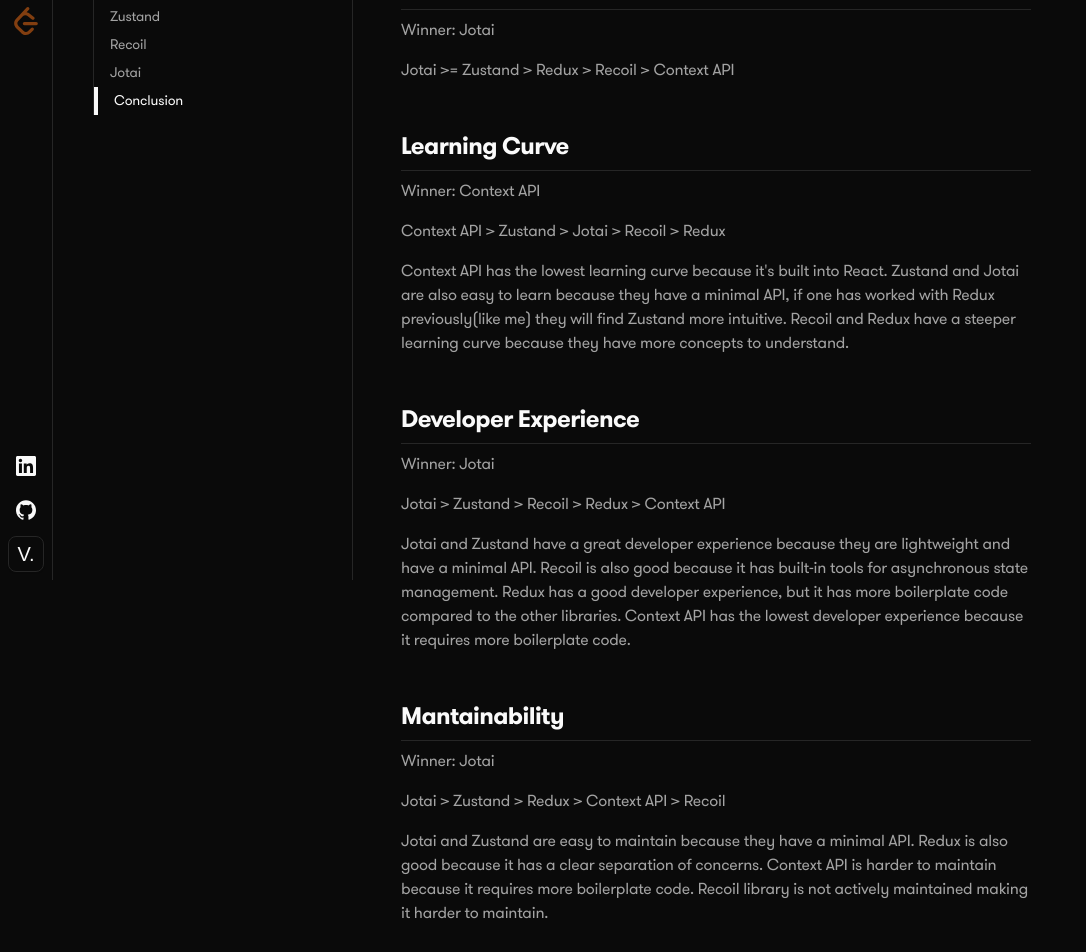
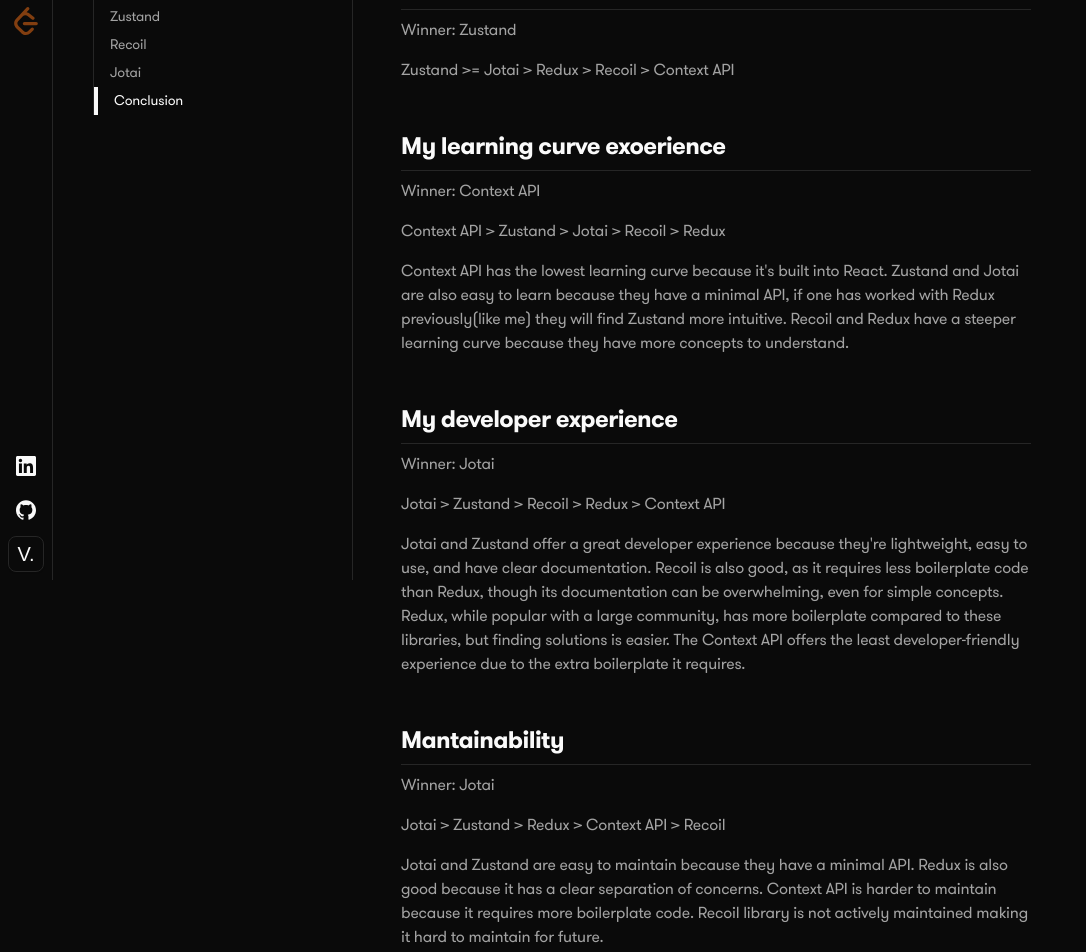
Before and after one commit to VivekGupta137/techblog, a Next.js app: page /blog/react/state-management/conclusion in a window 1280 px wide. Shown: the part 220-1172 px from the top of the page, without its empty margins (0-1086 px from the left). Built offline with nearby package versions, Linux system fonts and the light colour scheme; a web font is replaced by a local one.

Commit message:
improved the conclusion

```diff
--- a/src/app/(main)/blog/(contents)/(container)/react/state-management/conclusion/page.mdx
+++ b/src/app/(main)/blog/(contents)/(container)/react/state-management/conclusion/page.mdx
@@ -1,12 +1,12 @@
 # Conclusion
 
 ## Result
-Winner: Jotai
+Winner: Zustand
 
-Jotai >= Zustand > Redux > Recoil > Context API
+Zustand >= Jotai > Redux > Recoil > Context API
 
 
-## Learning Curve
+## My learning curve exoerience
 Winner: Context API
 
 Context API > Zustand > Jotai > Recoil > Redux
@@ -16,15 +16,15 @@ Zustand and Jotai are also easy to learn because they have a minimal API, if one
 Recoil and Redux have a steeper learning curve because they have more concepts to understand.
 
 
-## Developer Experience
+## My developer experience
 Winner: Jotai
 
 Jotai > Zustand > Recoil > Redux > Context API
 
-Jotai and Zustand have a great developer experience because they are lightweight and have a minimal API.
-Recoil is also good because it has built-in tools for asynchronous state management.
-Redux has a good developer experience, but it has more boilerplate code compared to the other libraries.
-Context API has the lowest developer experience because it requires more boilerplate code.
+Jotai and Zustand offer a great developer experience because they're lightweight, easy to use, and have clear documentation.
+Recoil is also good, as it requires less boilerplate code than Redux, though its documentation can be overwhelming, even for simple concepts.
+Redux, while popular with a large community, has more boilerplate compared to these libraries, but finding solutions is easier.
+The Context API offers the least developer-friendly experience due to the extra boilerplate it requires.
 
 ## Mantainability
 Winner: Jotai
@@ -34,4 +34,12 @@ Jotai > Zustand > Redux > Context API > Recoil
 Jotai and Zustand are easy to maintain because they have a minimal API.
 Redux is also good because it has a clear separation of concerns.
 Context API is harder to maintain because it requires more boilerplate code.
-Recoil library is not actively maintained making it harder to maintain.
+Recoil library is not actively maintained making it hard to maintain for future.
+
+## Jotai vs Zustand
+
+Just a few thoughts on why I prefer Zustand over Jotai.
+
+* If you need state to be accessible outside of React, zustand works better, it nativly keeps the state outside of react state. If you have a background job that needs to access this state I would recommend zustand.
+* Jotai uses suspense for async state. While this allows for greater DX it can result in hard to debug issues. I had some weird hard to debug bugs with Fetch app that got caused by this. While it is fixable. Having 1 place in time where you hydrate all the states is easier to reason about.
+* Jotai has a lower learning curve, nicer syntax, and feels like it just works.
```
